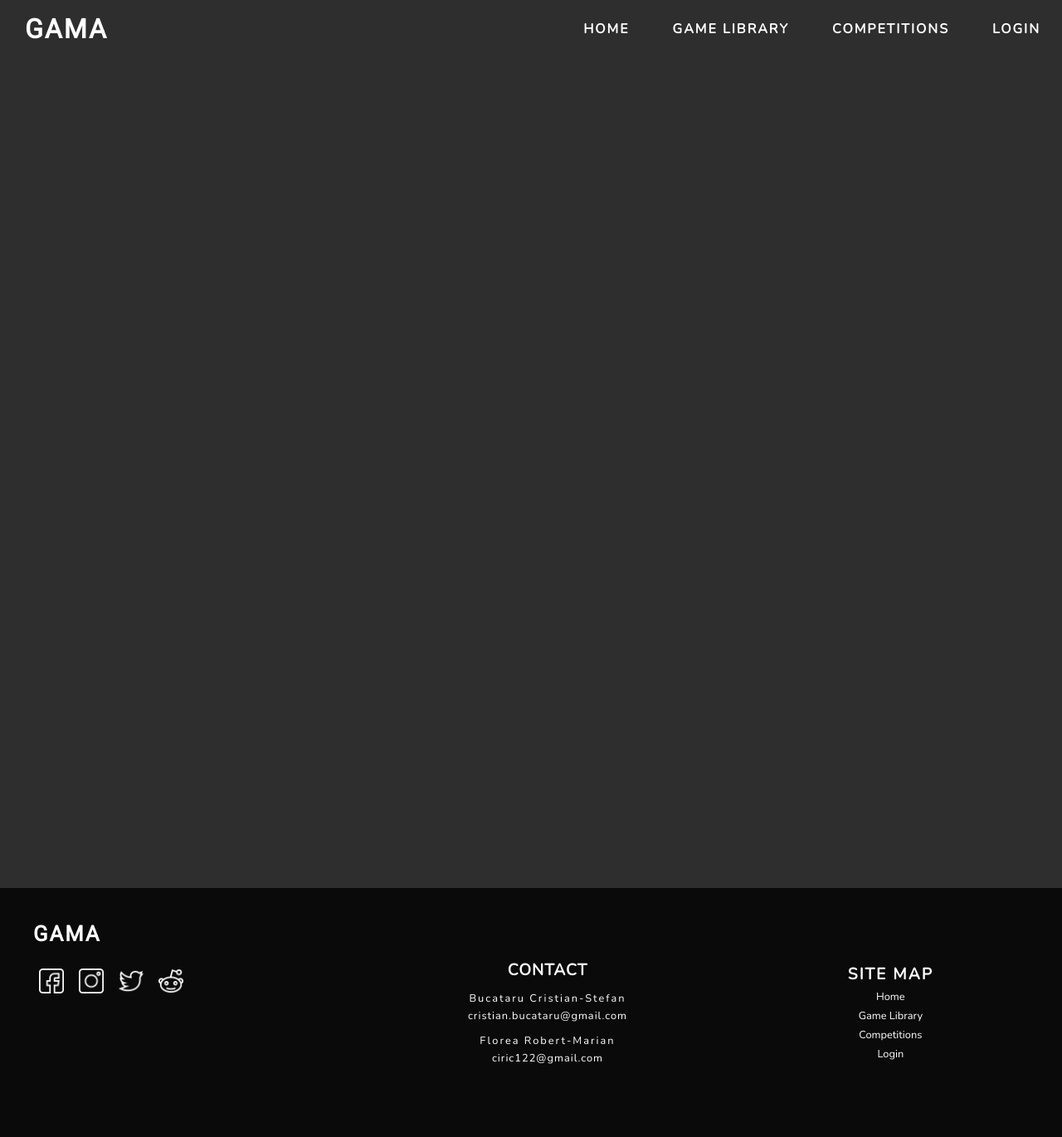
After one commit to cristibctr/GaMa_TW, a PHP site: page /site_template/siteTemplate.html in a window 1280 px wide. The commit adds this page. Shown: the whole page at 83% size. Run offline with PHP 8.4, Linux system fonts and the light colour scheme.

Commit message:
Added footer to mainpage and Website template

```diff
--- /dev/null
+++ b/Style/siteTemplate.css
@@ -0,0 +1,132 @@
+
+* {
+    padding: 0;
+    margin : 0;
+}
+
+header{
+    position: relative;
+    background-color: rgb(45,46,45);
+    display: flex;
+    align-items: center;
+    justify-content: space-between;
+    flex-wrap: nowrap;
+    height: 70px;
+    width: 100%;
+    z-index: 1;
+    text-transform: uppercase;
+}
+
+header a:link, a:visited{
+    text-decoration: none;
+    color: white;
+}
+header .site-name{
+    padding: 30px;
+    color: white;
+    font-family: Roboto;
+    letter-spacing: 2px;
+    font-weight: bold;
+}
+
+header nav {
+    display: flex;
+    justify-content: flex-end;
+    font-family: Nunito;
+    font-weight: bold;
+    letter-spacing: 2px;
+}
+
+nav ul{
+    display: flex;
+    flex-wrap: nowrap;
+    flex-direction: row;
+    justify-content: space-between;
+    list-style-type: none;
+}
+nav ul a li{
+    padding: 24px 26px 24px 26px;
+
+}
+nav ul li:hover{
+    color: rgb(232, 192, 97);
+    transition: color 0.7s;
+}
+footer{
+    position:relative;
+    width:100%;
+    height: 300px;
+    background-color: rgb(10, 10, 10);
+    display: flex;
+    justify-content: space-around;
+    color: white;
+}
+footer a{
+    text-decoration: none;
+    color: white;
+}
+footer > div{
+    width: 100%;
+}
+footer .media{
+    margin: 40px 0px 0px 40px;
+}
+footer .site-name{
+    color: white;
+    font-family: Roboto;
+    letter-spacing: 2px;
+    font-weight: bold;
+    font-size: 2vw;
+}
+footer .media .social{
+    margin-top: 20px;
+}
+footer .media img{
+    margin: 7px;
+    max-width: 30px;
+    filter: invert(100%);
+}
+footer .contact{
+    font-family: Nunito;
+    letter-spacing: 1px;
+    display:flex;
+    justify-content: center;
+    flex-direction: column;
+    align-items: center;
+    font-size: 1vw;
+}
+footer .contact h2{
+    text-transform: uppercase;
+}
+footer .contact .email{
+    margin-top: 3px;
+}
+footer .contact .name{
+    letter-spacing: 2px;
+    margin-top: 12px;
+}
+footer .site-map{
+    display: flex;
+    flex-direction: column;
+    justify-content: center;
+    align-items: center;
+    color: white;
+    font-size: 1vw;
+}
+footer .site-map h2{
+    text-transform: uppercase;
+    font-family: Nunito;
+    font-weight: bold;
+    letter-spacing: 2px;
+}
+footer .site-map a{
+    margin-top: 5px;
+    font-family: Nunito;
+}
+
+.REPLACE_THIS{
+    position: relative;
+    width: 100%;
+    height: 1000px;
+    background-color: rgb(45,46,45);
+}
--- /dev/null
+++ b/site_template/siteTemplate.html
@@ -0,0 +1,54 @@
+<!DOCTYPE html>
+<html>
+    <head>
+        <meta charset="UTF-8">
+        <title>GAMA</title>
+        <link rel="shortcut icon" href="favicon.ico" type ="image/x-icon"/>
+        <link rel="stylesheet" href="/Style/siteTemplate.css" type="text/css">
+        <link rel="preconnect" href="https://fonts.gstatic.com">
+        <link rel="stylesheet" href="https://fonts.googleapis.com/css?family=Roboto|Nunito|Montserrat|Raleway">
+        <link href="https://fonts.googleapis.com/css2?family=Montserrat:wght@900&display=swap" rel="stylesheet">
+    </head>
+    <body>
+        <header>
+            <div class="site-name">
+                <h1><a href="/index.html">GaMa</a></h1>
+            </div>
+            <nav>
+                <ul>
+                    <a href="#"><li>Home</li></a>
+                    <a href="#"><li>Game Library</li></a>
+                    <a href="#"><li>Competitions</li></a>
+                    <a href="#"><li>Login</li></a>
+                </ul>
+            </nav>
+        </header>
+        <!-- REPLACE THIS DIV-->
+        <div class="REPLACE_THIS"> </div>
+        <footer>
+            <div class="media">
+                <a href="/index.html" class="site-name">GAMA</a>
+                <div class="social">
+                    <a href="https://www.facebook.com"><img src="/Images/facebook.png"></a>
+                    <a href="https://www.instagram.com"><img src="/Images/instagram.png"></a>
+                    <a href="https://www.twitter.com"><img src="/Images/twitter.png"></a>
+                    <a href="https://www.reddit.com"><img src="/Images/reddit.png"></a>
+                </div>
+            </div>
+            <div class="contact">
+                <h2>Contact</h2>
+                <p class="name">Bucataru Cristian-Stefan</p>
+                <p class="email">cristian.bucataru@gmail.com</p>
+                <p class="name">Florea Robert-Marian</p>
+                <p class="email">ciric122@gmail.com</p>
+            </div>
+            <div class="site-map">
+                <h2>Site map</h2>
+                <a href="/index.html">Home</a>
+                <a href="/gameLibrary.html">Game Library</a>
+                <a href="/competitions.html">Competitions</a>
+                <a href="/login.html">Login</a>
+            </div>
+        </footer>
+    </body>
+</html>
```
Also changed, not shown: Style/indexStyle.css (+101 -3 lines), index.html (+32 -5 lines), Images/facebook.png (added), Images/instagram.png (added), Images/reddit.png (added), Images/twitter.png (added).
